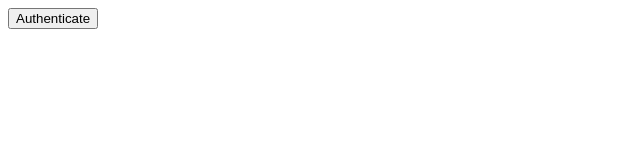
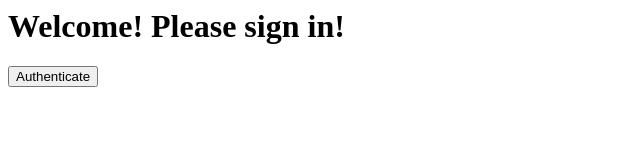
Before and after one commit to hoonio/wsdauth, a website: page index.handlebars in a window 1280 px wide. Shown: the whole page, without its empty margins (0-640 px from the left). Drawn offline with nearby package versions, Linux system fonts and the light colour scheme; files that its build step writes are made by us from their sources.

Commit message:
consolidate html templates

```diff
--- a/index.handlebars
+++ b/index.handlebars
@@ -4,16 +4,13 @@
   </head>
   <body>
     <div id="app">
-      <!-- <h1>Welcome! Please sign in!</h1>
-      <form action="/login" method="post">
-        <label for="username">Username</label>
-        <input type="text" name="username" placeholder="Username">
-        <label for="password">Password</label>
-        <input type="password" name="password" placeholder="Password">
-        <button type="submit">Login</button>
-      </form> -->
-      {{body}}
-      <button onclick="window.location.href='/login'">Authenticate</button>
+      {{#if loggedin}}
+        <h1>You are now logged in</h1>
+        {{user}}
+      {{else}}
+        <h1>Welcome! Please sign in!</h1>
+        <button onclick="window.location.href='/login'">Authenticate</button>
+      {{/if}}
     </div>
   </body>
 </html>
```
Also changed, not shown: index.html (deleted).
